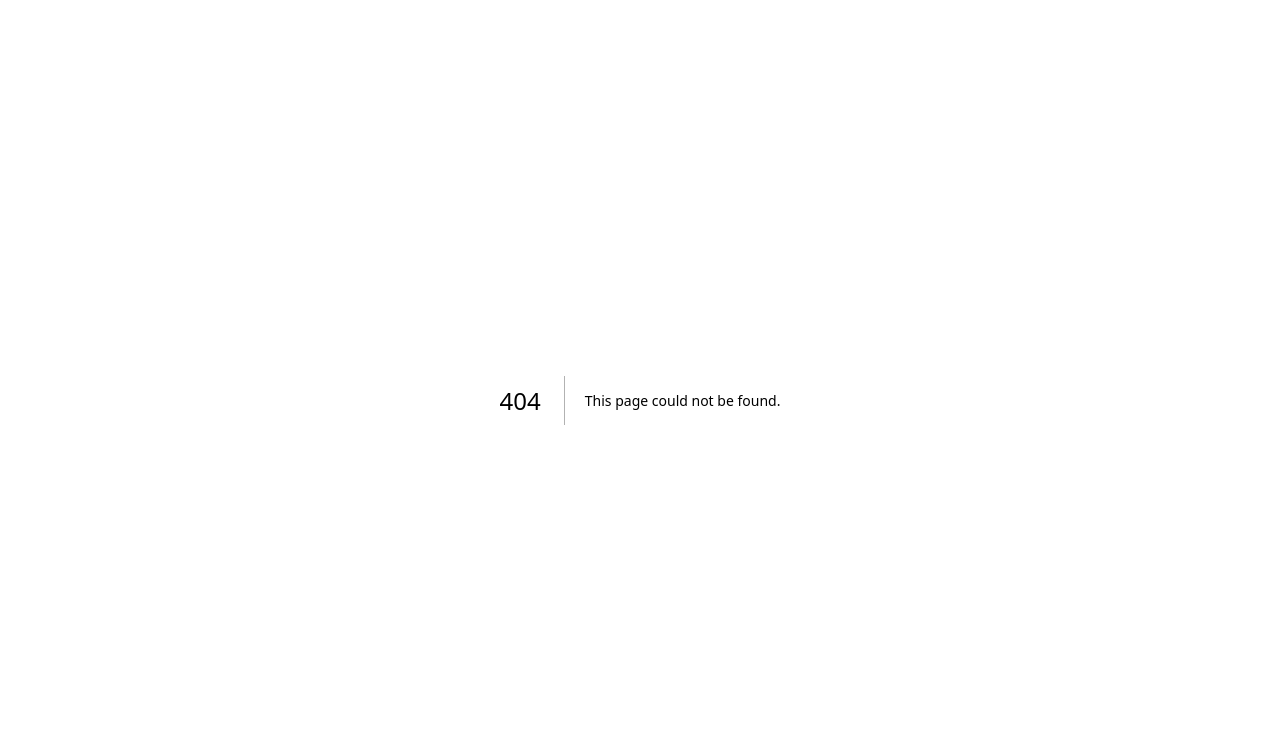
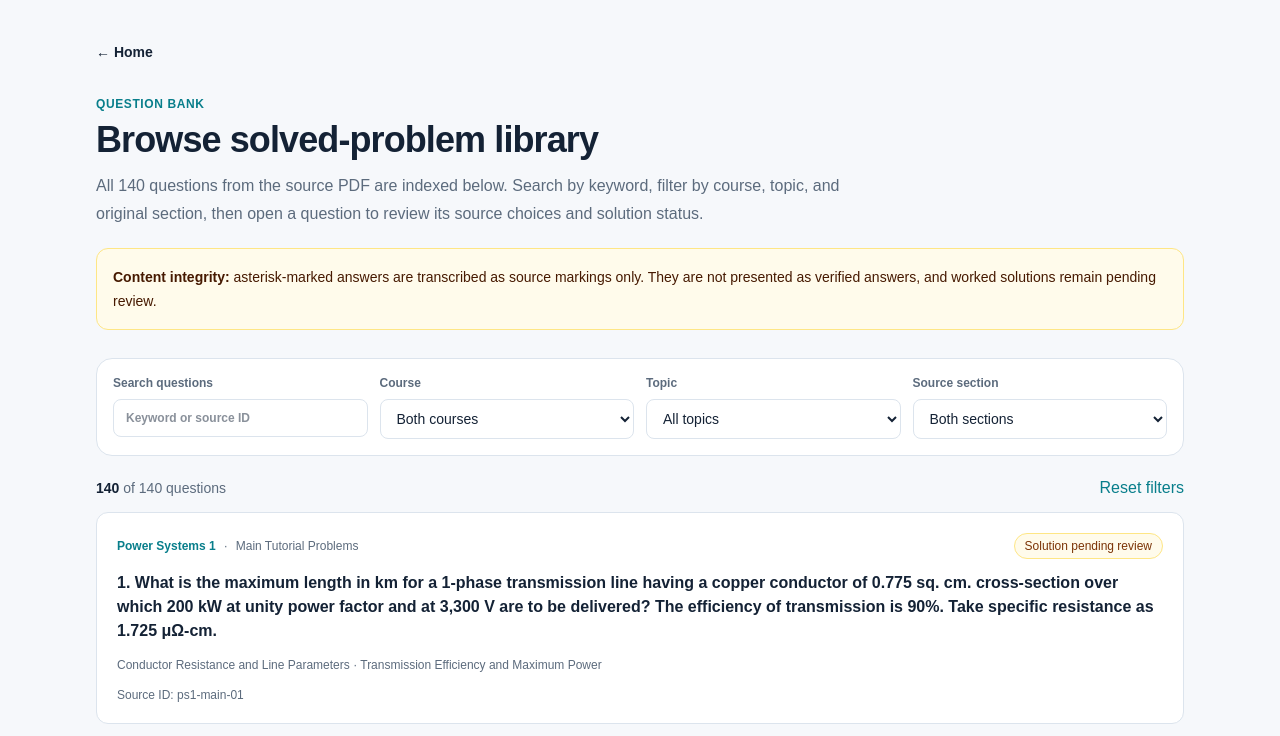
Before and after one commit to valeriovlad13-del/power-systems-lab, a Next.js app: page /problems in a window 1280 px wide. Before the commit this address had no page. Shown: the top 736 px of the page. Built offline with nearby package versions, Linux system fonts and the light colour scheme.

Commit message:
feat: add app/problems/page.tsx

```diff
--- /dev/null
+++ b/app/problems/page.tsx
@@ -0,0 +1,15 @@
+import Link from "next/link";
+import ProblemBrowser from "@/components/problems/problem-browser";
+
+export default function ProblemsPage() {
+  return (
+    <main className="mx-auto max-w-6xl px-5 py-10 sm:px-8">
+      <Link href="/" className="text-sm font-semibold text-[var(--accent)]">← Home</Link>
+      <p className="mt-8 text-xs font-semibold uppercase tracking-wider text-[var(--accent)]">Question bank</p>
+      <h1 className="mt-2 text-3xl font-bold tracking-tight sm:text-4xl">Browse solved-problem library</h1>
+      <p className="mt-3 max-w-3xl leading-7 text-[var(--muted)]">All 140 questions from the source PDF are indexed below. Search by keyword, filter by course, topic, and original section, then open a question to review its source choices and solution status.</p>
+      <div className="mt-5 rounded-xl border border-amber-200 bg-amber-50 p-4 text-sm leading-6 text-amber-950"><strong>Content integrity:</strong> asterisk-marked answers are transcribed as source markings only. They are not presented as verified answers, and worked solutions remain pending review.</div>
+      <ProblemBrowser />
+    </main>
+  );
+}
```
